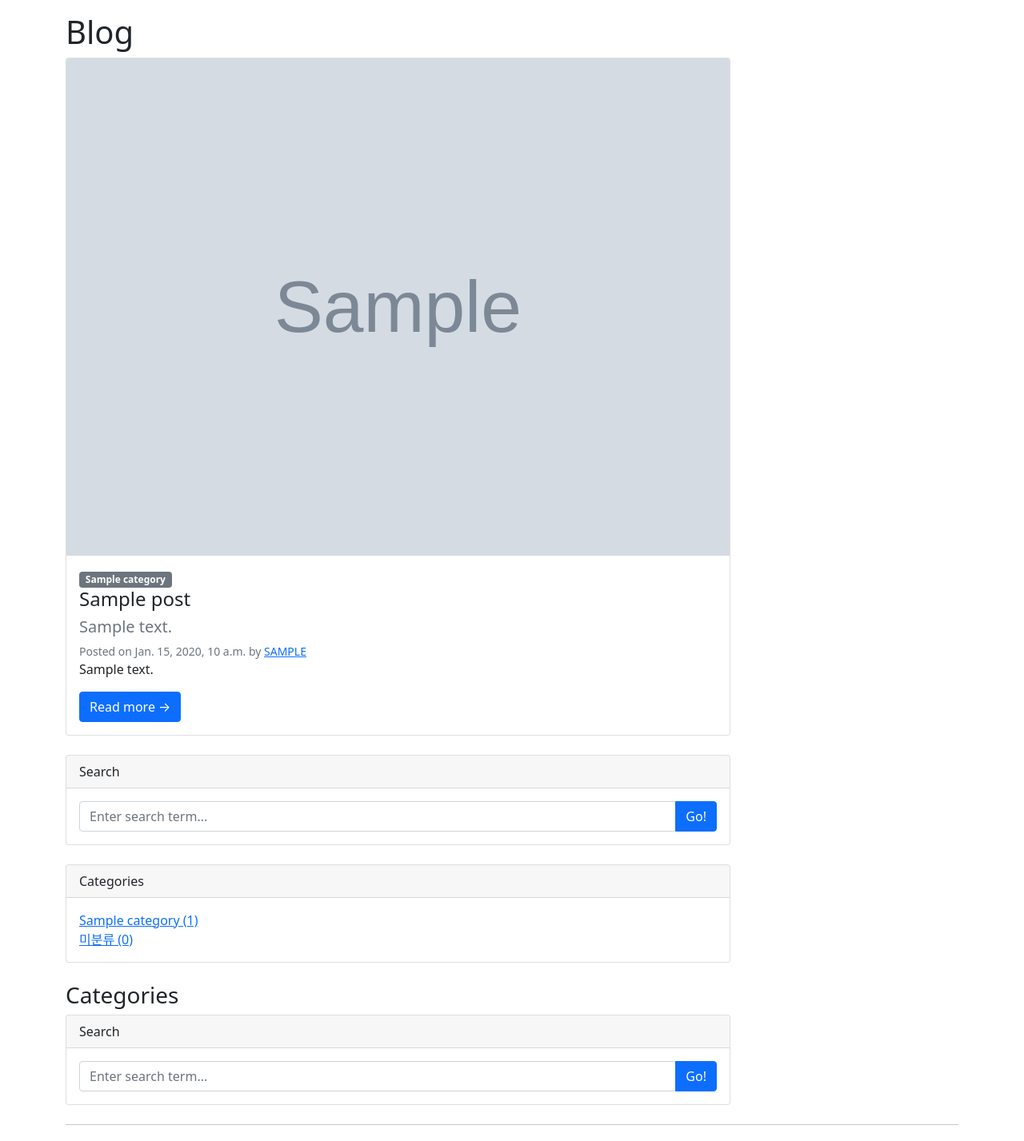
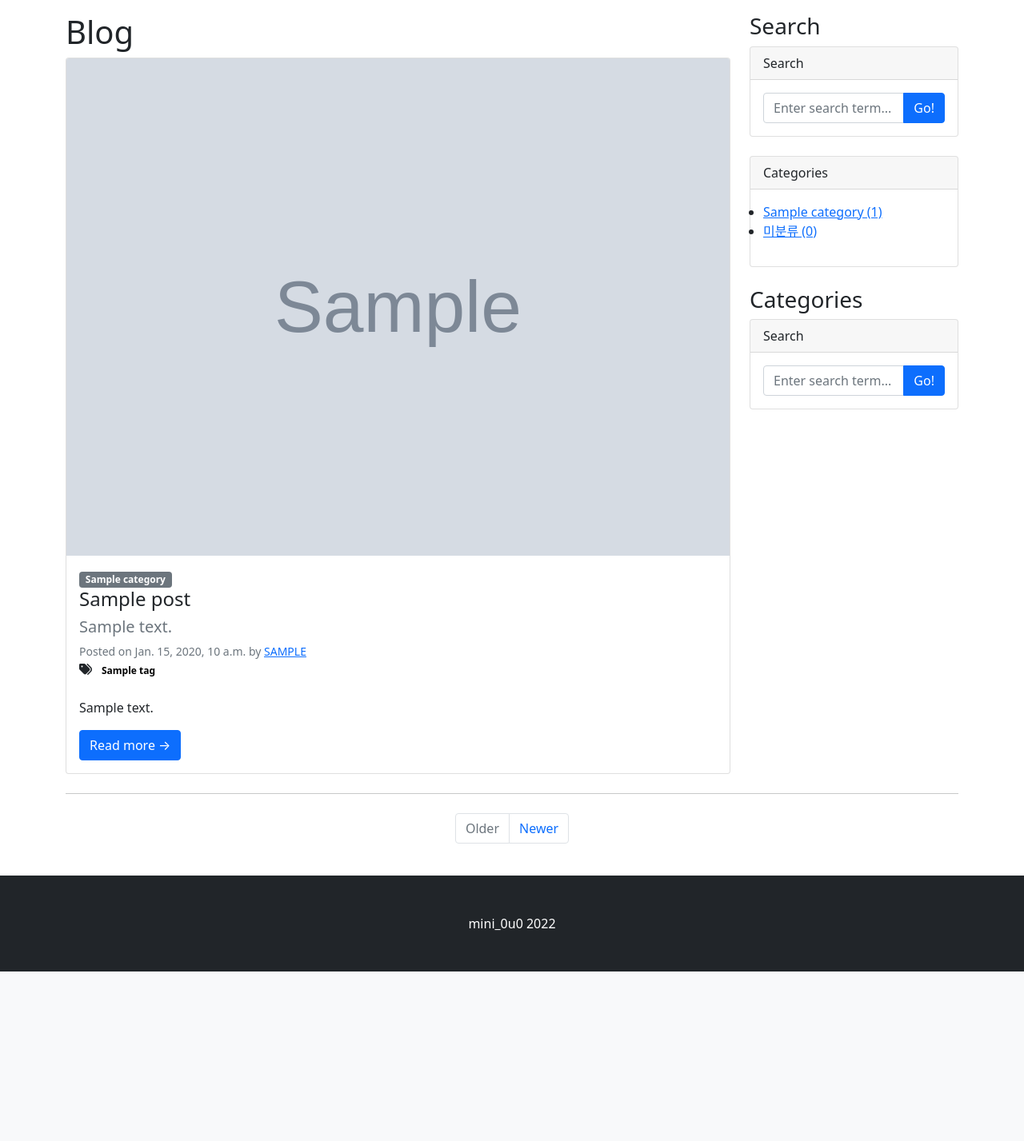
Before and after one commit to pthdud1123/Django_Backend_Basic, a Django app: page /blog/ in a window 1280 px wide. Shown: the part 56-1483 px from the top of the page at 80% size. After the commit the page ends 1271 px from the top, so only its background shows below. Run offline with Django 3.2, Linux system fonts and the light colour scheme; tables that the repository leaves empty hold one stand-in row (values such as "Sample post"); grey boxes marked "Sample" are stand-in pictures; some libraries are stand-ins or nearby versions.

Commit message:
포스트 목록페이지와 포스트 상세 페이지에 태그 기능 추가하기

```diff
--- a/blog/admin.py
+++ b/blog/admin.py
@@ -1,5 +1,5 @@
 from django.contrib import admin
-from .models import Post,Category
+from .models import Post,Category,Tag
 
 admin.site.register(Post)
 
@@ -7,4 +7,8 @@
 class CategoryAdmin(admin.ModelAdmin):
     prepopulated_fields = {'slug' :('name',)}
 
+class TagAdmin(admin.ModelAdmin):
+    prepopulated_fields = {'slug':('name',)}
+
 admin.site.register(Category,CategoryAdmin)
+admin.site.register(Tag,TagAdmin)
--- a/blog/models.py
+++ b/blog/models.py
@@ -2,6 +2,17 @@
 import os
 from django.db import models
 from django.contrib.auth.models import User
+
+
+class Tag(models.Model):
+    name=models.CharField(max_length=50)
+    slug=models.SlugField(max_length=200,unique=True,allow_unicode=True)
+
+    def __str__(self):
+        return self.name
+
+    def get_absolut_url(self):
+        return f'/blog/tag/{self.slug}'
 
 class Category(models.Model):
     name=models.CharField(max_length=50,unique=True)
@@ -13,8 +24,6 @@
     def get_absolute_url(self):
         return f'/blog/category/{self.slug}/'
 
-    class Meta:
-        verbose_name_plural='Categories'
 
 class Post(models.Model):
     title=models.CharField(max_length=30)
@@ -31,6 +40,8 @@
 
     category=models.ForeignKey(Category,null=True, blank=True ,on_delete=models.SET_NULL)
 
+    tags=models.ManyToManyField(Tag,blank=True)
+
     def __str__(self):
         return f'[{self.pk}]{self.title}::{self.author}'
 
--- a/blog/templates/blog/base.html
+++ b/blog/templates/blog/base.html
@@ -14,8 +14,8 @@
 <body>
 <!--#blog.html을 저장할거에요-->
 {% include 'blog/navbar.html'%}
-<div class="container my-3" id="main-area">
-    <div class="row">
+<div class="container " id="main-area">
+    <div class="row my-3">
         <div class="col-md-8 col-lg-9">
             {%block main_area%}
             {%endblock%}
@@ -37,7 +37,7 @@
                 <div class="card-header">Categories</div>
                 <div class="card-body">
                     <div class="row">
-                        <ul class="list-unstyled mb-0">
+                        <ul>
                             {% for c in categories %}
                             <li>
                                 <a href="{{c.get_absolute_url}}">{{c}} ({{ c.post_set.count }})</a>
--- a/blog/templates/blog/post_list.html
+++ b/blog/templates/blog/post_list.html
@@ -4,6 +4,7 @@
 <h1>Blog {% if category %} <span class="badge bg-secondary">{{category}}</span>{% endif %}</h1>
 {% if post_list.exists %}
 {% for p in post_list%}
+
 <div class="card mb-4" id="post-{{p.pk}}">
 <!--    <a href="{{p.title}}">-->
     {% if p.head_image %}
@@ -29,6 +30,15 @@
                 <a href="#">{{p.author|upper}}</a>
             </div>
 
+        {% if p.tags.exists %}
+            <i class="fas fa-tags"></i>
+            {% for tag in p.tags.iterator %}
+                <a href="{{tag.get_absolute_url}}"><span class="badge badge-pill badge-light" style="color:black">{{tag}}</span></a>
+            {% endfor %}
+            <br/>
+            <br/>
+        {% endif %}
+
         <p class="card-text">{{ p.content | truncatewords:45}}</p>
         <a class="btn btn-primary" href="{{ p.get_absolute_url}}">Read more →</a>
     </div>
@@ -39,5 +49,4 @@
     <h3>아직 게시물이 없습니다.</h3>
 {% endif %}
 
-
-<!--{%endblock%}-->
+{%endblock%}
```
Also changed, not shown: blog/templates/blog/post_detail.html (+8 -0 lines).
